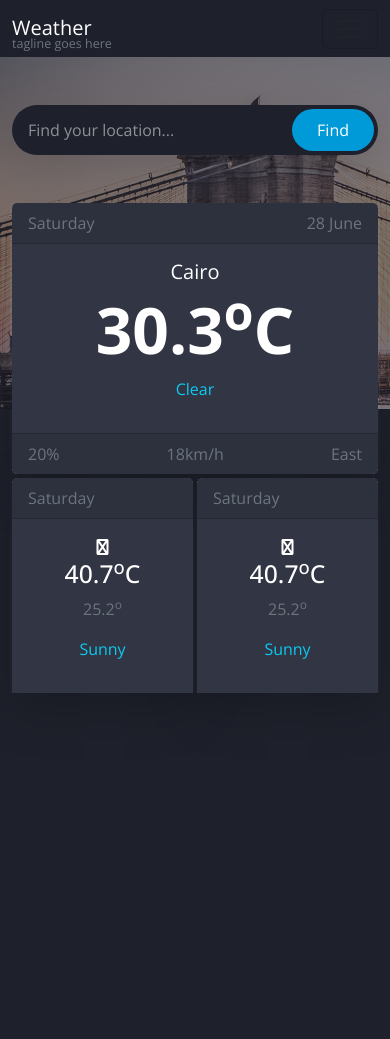
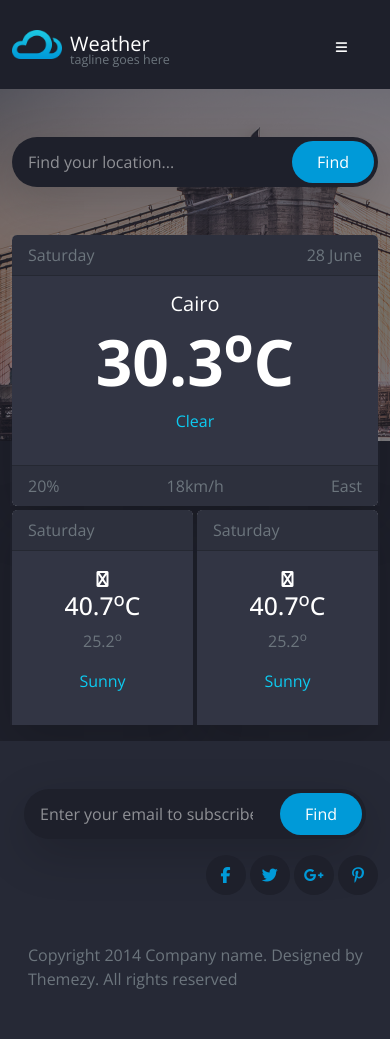
Before and after one commit to Omar-MK-20/Weather-App, a plain HTML site: page index.html in a window 390 px wide. Before the commit the page ends 844 px from the top, so only its background shows below. Drawn offline with nearby package versions, Linux system fonts and the light colour scheme.

Commit message:
Enhance navbar and footer design; add logo and improve responsiveness

```diff
--- a/css/style.css
+++ b/css/style.css
@@ -60,3 +60,59 @@ input::placeholder {
     line-height: 21px;
     font-weight: 400;
 }
+
+.menuBars {
+    color: white;
+    border-style: solid;
+    border-color: transparent;
+    font-size: small;
+    transition: all 0.15s ease-in-out;
+}
+
+.menuBars:hover {
+    color: rgb(0,154,216);
+    border-color: rgb(0, 154, 216);
+}
+
+.navbar-toggler:focus {
+    text-decoration: none;
+    outline: 0;
+    box-shadow: none;
+}
+
+.navbar-collapse.collapse.show > .navbar-nav {
+    margin-top: 50px !important;
+    transition: all 0.5s ease-in-out;
+}
+
+.navbar-collapse.collapse.show > .navbar-nav > .nav-item > .btn {
+    transition: all 0.5s ease-in-out;
+    background-color: rgb(38,41,54);
+    width: 100%;
+    padding: 1.5% 0;
+    border-radius: 8px !important;
+}
+
+.navbar-brand > img {
+    width: 50px;
+}
+
+footer {
+    background-color: rgb(38, 41, 54);
+}
+
+.links > a {
+    display: inline-block;
+    text-align: center;
+    color: rgb(0, 154, 216);
+    background-color: rgb(30, 32, 43);
+    padding: 8px;
+    width: 40px;
+    height: 40px;
+    border-radius: 50%;
+}
+
+.links > a:hover {
+    color: white;
+    background-color:  rgb(0, 154, 216);
+}
--- a/index.html
+++ b/index.html
@@ -18,15 +18,15 @@
 <body>
 
     <nav class="navbar navbar-expand-lg bg-body-tertiary back-color">
-        <div class="container-fluid">
-            <a class="navbar-brand text-white" href="#">Weather<div class="fa-2xs text-secondary">tagline goes here</div></a>
-            <button class="navbar-toggler" type="button" data-bs-toggle="collapse"
+        <div class="container my-3">
+            <a class="navbar-brand text-white d-flex gap-2 align-items-center" href="#"><img class="d-inline-block" src="images/logo@2x.png" alt="Logo"> <div class="d-inline-block">Weather<div class="fa-2xs text-secondary">tagline goes here</div></div></a>
+            <button class="navbar-toggler border-0" type="button" data-bs-toggle="collapse"
                 data-bs-target="#navbarSupportedContent" aria-controls="navbarSupportedContent" aria-expanded="false"
                 aria-label="Toggle navigation">
-                <span class="navbar-toggler-icon"></span>
+                <span class="menuBars rounded-5 p-3"><i class="fa-solid fa-bars"></i></span>
             </button>
             <div class="collapse navbar-collapse" id="navbarSupportedContent">
-                <ul class="navbar-nav ms-auto mb-2 mb-lg-0 gap-3">
+                <ul class="navbar-nav ms-auto gap-3 my-3 text-center">
                     <li class="nav-item">
                         <a class="btn active btn-nav rounded-5 nav-item-text" aria-current="page" href="#">Home</a>
                     </li>
@@ -112,6 +112,36 @@
 
 
 
+    <footer class="position-absolute w-100">
+        <div class="container my-5">
+            <div class="row align-items-center g-3 g-lg-0">
+                <div class="col-md-8">
+                    <section class="container">
+                        <div class="back-color clearfix rounded-5 d-flex p-1 shadow-lg">
+                            <input class="form-control rounded-start-5 bg-transparent border-0 text-white fs-6"
+                                autocomplete="country-name" type="search" name="subInput" id="subInput"
+                                placeholder="Enter your email to subscribe...">
+                            <button class="btn btn-find float-end rounded-5 fs-6 text-white px-4 py-2" type="submit">Find</button>
+                        </div>
+                    </section>
+                </div>
+                <div class="col-md-4">
+                    <div class="inner text-end links">
+                        <a href="#"><i class="fa-brands fa-facebook-f"></i></a>
+                        <a href="#"><i class="fa-brands fa-twitter"></i></a>
+                        <a href="#"><i class="fa-brands fa-google-plus-g"></i></a>
+                        <a href="#"><i class="fa-brands fa-pinterest-p"></i></a>
+                    </div>
+                </div>
+            </div>
+            <div class="mt-5 ms-3">
+                <p class="text-secondary">Copyright 2014 Company name. Designed by Themezy. All rights reserved</p>
+            </div>
+        </div>
+    </footer>
+
+
+
 
 
 
```
Also changed, not shown: images/logo@2x.png (added).
